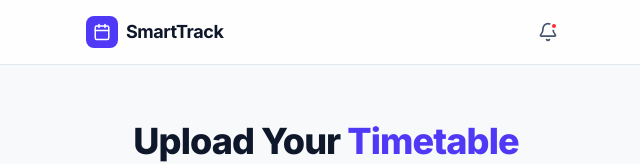
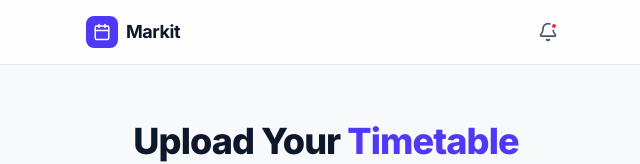
Before and after one commit to hariom18august-ui/Markit, a React (Vite) app: page / in a window 1280 px wide. Shown: the top 164 px of the page, without its empty margins (314-954 px from the left). Built offline with nearby package versions, Linux system fonts and the light colour scheme.

Commit message:
Change header text from 'SmartTrack' to 'Markit'

```diff
--- a/src/components/Layout.tsx
+++ b/src/components/Layout.tsx
@@ -27,7 +27,7 @@
             <div className="flex h-8 w-8 items-center justify-center rounded-lg bg-indigo-600 text-white">
               <Calendar size={18} />
             </div>
-            <h1 className="text-lg font-bold tracking-tight">SmartTrack</h1>
+            <h1 className="text-lg font-bold tracking-tight">Markit</h1>
           </div>
           <button className="relative rounded-full p-2 text-slate-600 hover:bg-slate-100">
             <Bell size={20} />
```
